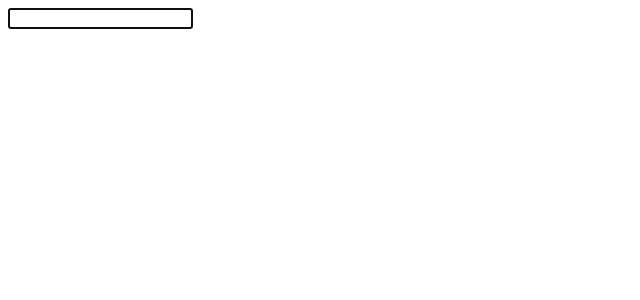
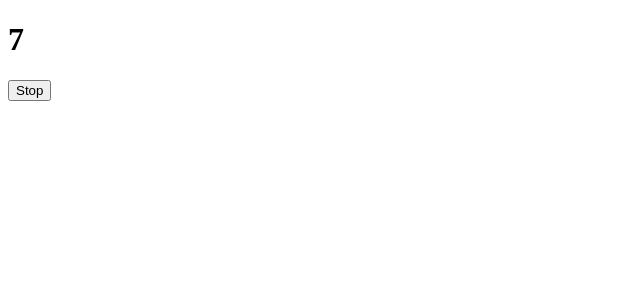
Before and after one commit to rhkdgns95/react-hooks-tutorials, a React (Create React App) app: page / in a window 1280 px wide. Shown: the top 300 px of the page, without its empty margins (0-640 px from the left). Built offline with nearby package versions, Linux system fonts and the light colour scheme.

Commit message:
#1.25 useRef Hook Part 2 - Timer useRef.

```diff
--- a/src/App.tsx
+++ b/src/App.tsx
@@ -25,10 +25,11 @@ import DataFetchingTwo2 from "./Component/DataFetchingTwo2";
 import ParentComponent from "./Component/ParentComponent";
 import MemoCount from "./Component/MemoCount";
 import FocusInput from "./Component/FocusInput";
+import HookTimer from "./Component/HookTimer";
 
 const App =  () => {
   return (
-    <FocusInput/>
+    <HookTimer />
   )
 };
 
--- /dev/null
+++ b/src/Component/HookTimer/index.tsx
@@ -0,0 +1,39 @@
+import React, { useState, useEffect, useMemo, useRef } from "react";
+
+const useFetch = () => {
+    const [count, setCount] = useState(0);
+    const intervalRef = useRef<NodeJS.Timeout>();
+
+    const tic = () => {
+        setCount(count + 1);
+    };
+
+    const onStop = () => {
+        clearInterval(intervalRef.current!);
+    }
+
+    useEffect(() => {
+        intervalRef.current = setInterval(tic, 1000);
+
+        return () => {
+            onStop();
+        };
+    }, [count])
+
+    return {
+        count,
+        onStop
+    };
+}
+const HookTimer = () => {
+    const  {count, onStop } = useFetch();
+
+    return (
+        <div>
+            <h1>{count}</h1>
+            <button onClick={onStop}>Stop</button>
+        </div>
+    );
+};
+
+export default HookTimer;
```
